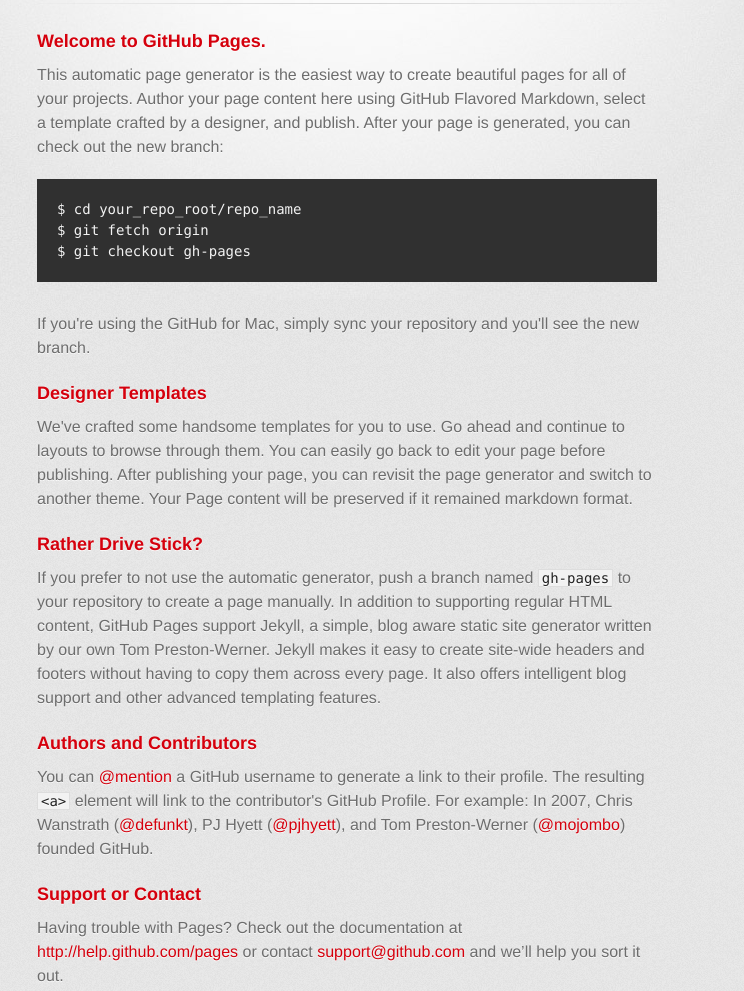
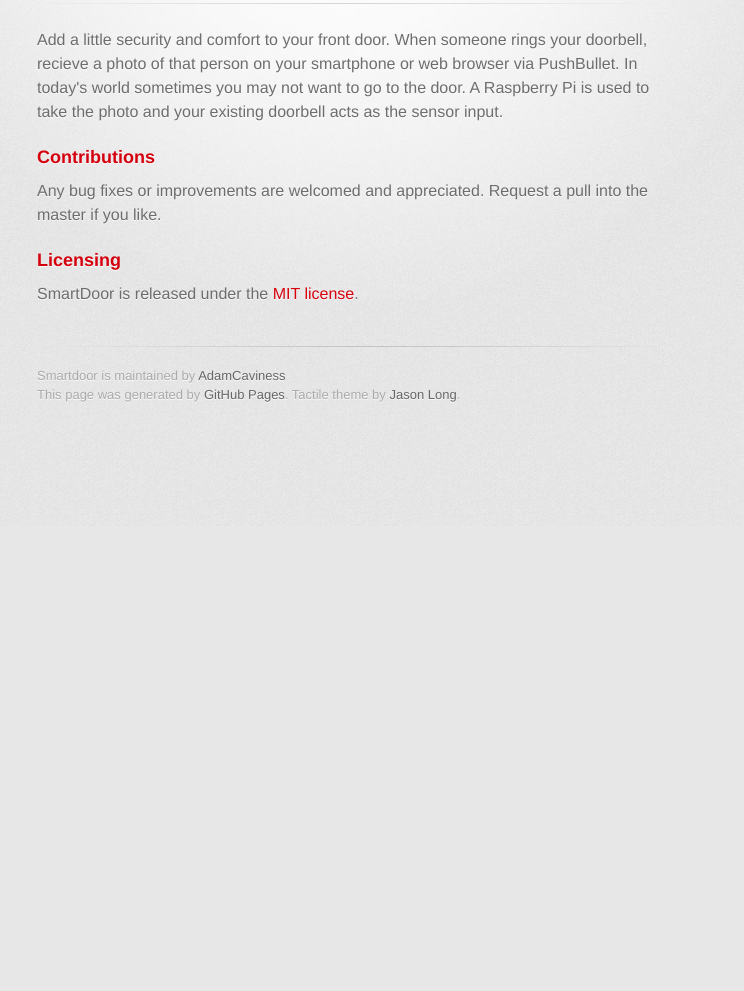
Before and after one commit to AdamCaviness/SmartDoor, a plain HTML site: page index.html in a window 1280 px wide. Shown: the part 274-1265 px from the top of the page, without its empty margins (293-1037 px from the left). After the commit the page ends 800 px from the top, so only its background shows below. Drawn offline with Linux system fonts and the light colour scheme; a web font is replaced by a local one.

```diff
--- a/index.html
+++ b/index.html
@@ -31,37 +31,19 @@
         <hr>
 
         <section id="main_content">
-          <h3>
-<a name="welcome-to-github-pages" class="anchor" href="#welcome-to-github-pages"><span class="octicon octicon-link"></span></a>Welcome to GitHub Pages.</h3>
-
-<p>This automatic page generator is the easiest way to create beautiful pages for all of your projects. Author your page content here using GitHub Flavored Markdown, select a template crafted by a designer, and publish. After your page is generated, you can check out the new branch:</p>
-
-<pre><code>$ cd your_repo_root/repo_name
-$ git fetch origin
-$ git checkout gh-pages
-</code></pre>
-
-<p>If you're using the GitHub for Mac, simply sync your repository and you'll see the new branch.</p>
+          <p>Add a little security and comfort to your front door.  When someone rings your doorbell, recieve a photo of that person
+on your smartphone or web browser via PushBullet.  In today's world sometimes you may not want to go to the door.
+A Raspberry Pi is used to take the photo and your existing doorbell acts as the sensor input.</p>
 
 <h3>
-<a name="designer-templates" class="anchor" href="#designer-templates"><span class="octicon octicon-link"></span></a>Designer Templates</h3>
+<a name="contributions" class="anchor" href="#contributions"><span class="octicon octicon-link"></span></a>Contributions</h3>
 
-<p>We've crafted some handsome templates for you to use. Go ahead and continue to layouts to browse through them. You can easily go back to edit your page before publishing. After publishing your page, you can revisit the page generator and switch to another theme. Your Page content will be preserved if it remained markdown format.</p>
+<p>Any bug fixes or improvements are welcomed and appreciated.  Request a pull into the master if you like.</p>
 
 <h3>
-<a name="rather-drive-stick" class="anchor" href="#rather-drive-stick"><span class="octicon octicon-link"></span></a>Rather Drive Stick?</h3>
+<a name="licensing" class="anchor" href="#licensing"><span class="octicon octicon-link"></span></a>Licensing</h3>
 
-<p>If you prefer to not use the automatic generator, push a branch named <code>gh-pages</code> to your repository to create a page manually. In addition to supporting regular HTML content, GitHub Pages support Jekyll, a simple, blog aware static site generator written by our own Tom Preston-Werner. Jekyll makes it easy to create site-wide headers and footers without having to copy them across every page. It also offers intelligent blog support and other advanced templating features.</p>
-
-<h3>
-<a name="authors-and-contributors" class="anchor" href="#authors-and-contributors"><span class="octicon octicon-link"></span></a>Authors and Contributors</h3>
-
-<p>You can <a href="https://github.com/blog/821" class="user-mention">@mention</a> a GitHub username to generate a link to their profile. The resulting <code>&lt;a&gt;</code> element will link to the contributor's GitHub Profile. For example: In 2007, Chris Wanstrath (<a href="https://github.com/defunkt" class="user-mention">@defunkt</a>), PJ Hyett (<a href="https://github.com/pjhyett" class="user-mention">@pjhyett</a>), and Tom Preston-Werner (<a href="https://github.com/mojombo" class="user-mention">@mojombo</a>) founded GitHub.</p>
-
-<h3>
-<a name="support-or-contact" class="anchor" href="#support-or-contact"><span class="octicon octicon-link"></span></a>Support or Contact</h3>
-
-<p>Having trouble with Pages? Check out the documentation at <a href="http://help.github.com/pages">http://help.github.com/pages</a> or contact <a href="mailto:support@github.com">support@github.com</a> and we’ll help you sort it out.</p>
+<p>SmartDoor is released under the <a href="http://opensource.org/licenses/mit-license.php">MIT license</a>.</p>
         </section>
 
         <footer>
```
Also changed, not shown: params.json (+1 -1 lines).
